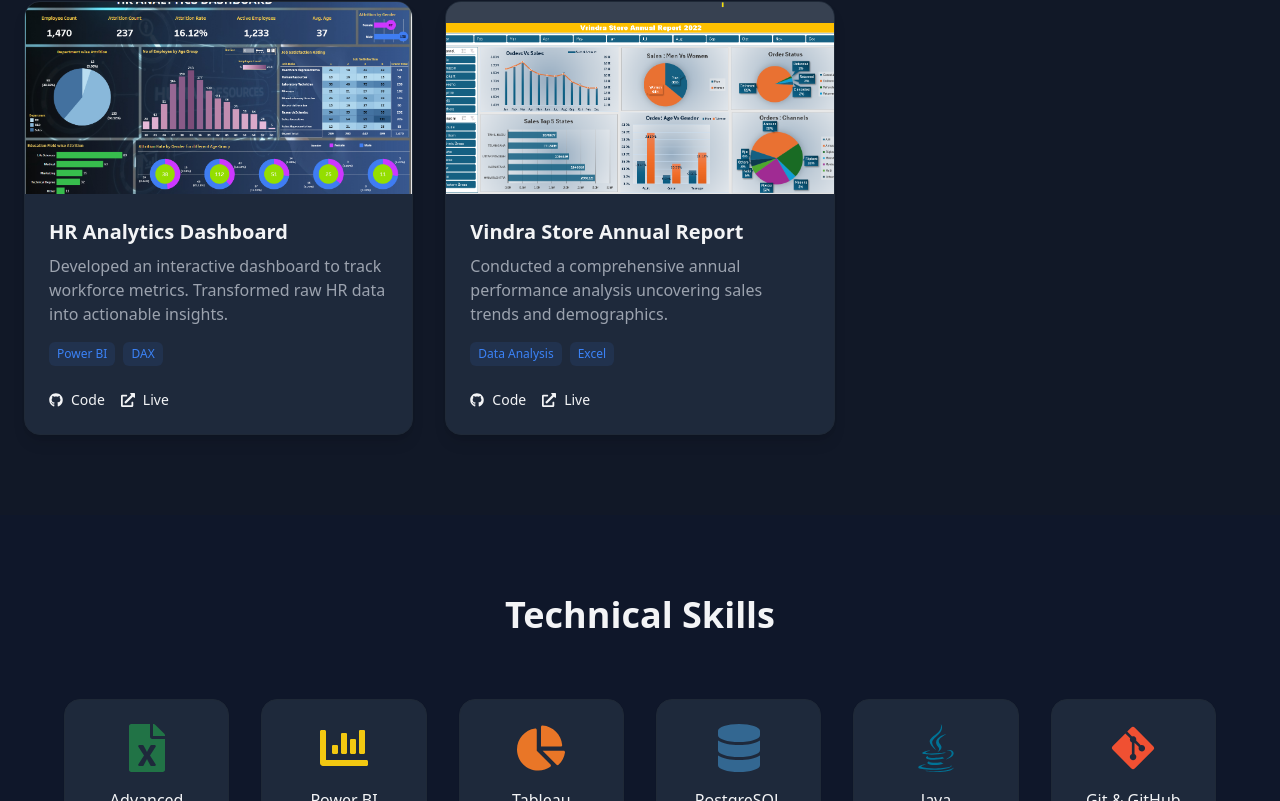
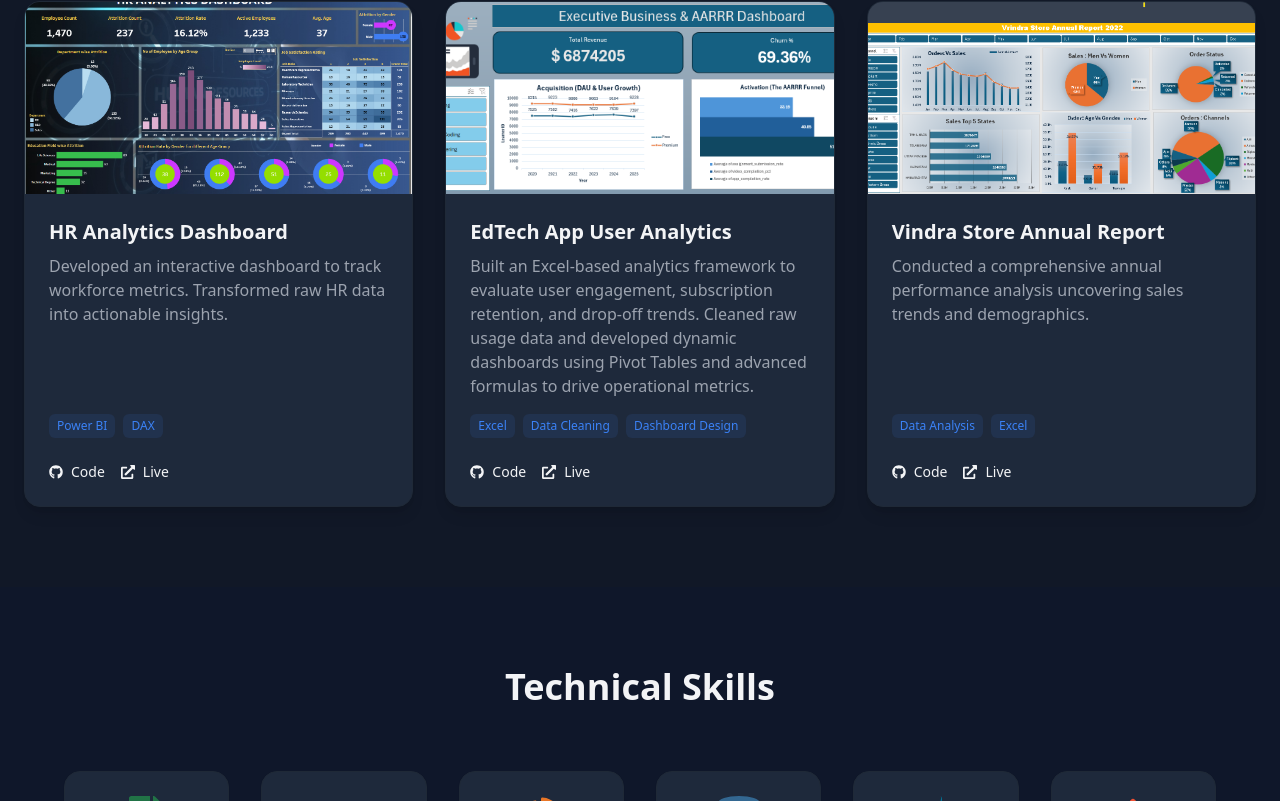
Before and after one commit to SagarRathore1/my-portfolio, a React (Vite) app: page / in a window 1280 px wide. Shown: the part 3905-4706 px from the top of the page. Built offline with nearby package versions, Linux system fonts and the light colour scheme.

Commit message:
Added EdTech App Analytics project

```diff
--- a/src/App.jsx
+++ b/src/App.jsx
@@ -11,6 +11,7 @@
 import vichargoLogo from './assets/vichargo-logo.png';
 import roboticsLogo from './assets/robotics-logo.png';
 import drdoLogo from './assets/drdo-logo.png';
+import edtechImg from './assets/edtech-analytics.png';
 
 // Components
 import Navbar from './components/Navbar';
@@ -131,6 +132,15 @@
   },
 
   {
+    title: "EdTech App User Analytics",
+    description: "Built an Excel-based analytics framework to evaluate user engagement, subscription retention, and drop-off trends. Cleaned raw usage data and developed dynamic dashboards using Pivot Tables and advanced formulas to drive operational metrics.",
+    tech: ["Excel", "Data Cleaning", "Dashboard Design"],
+    github: "https://github.com/SagarRathore1/Edtech-App-Analytics",
+    live: "#",
+    image: edtechImg
+  },
+
+  {
     title: "Vindra Store Annual Report",
     description: "Conducted a comprehensive annual performance analysis uncovering sales trends and demographics.",
     tech: ["Data Analysis", "Excel"],
```
Also changed, not shown: src/assets/edtech-analytics.png (added).
